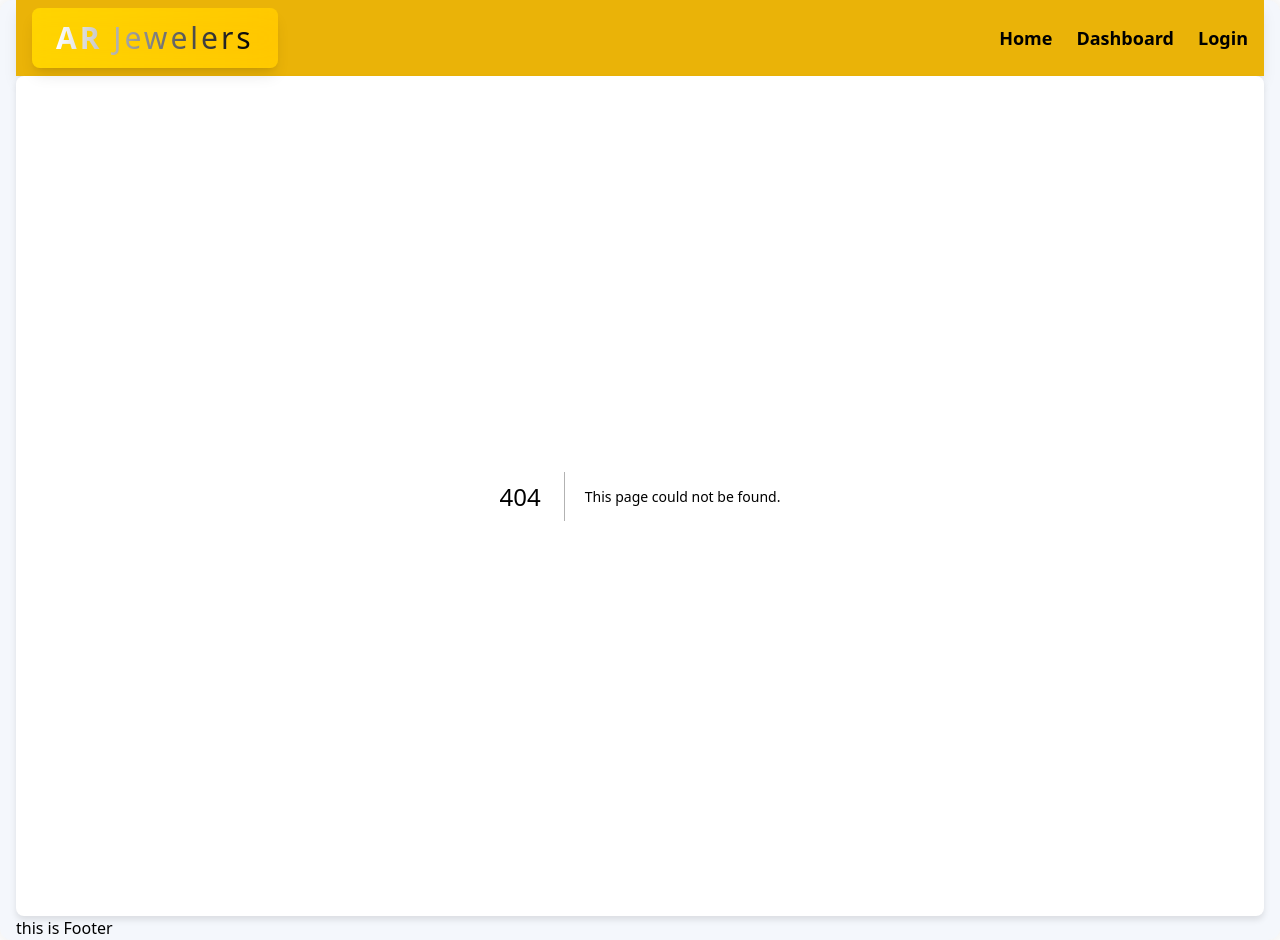
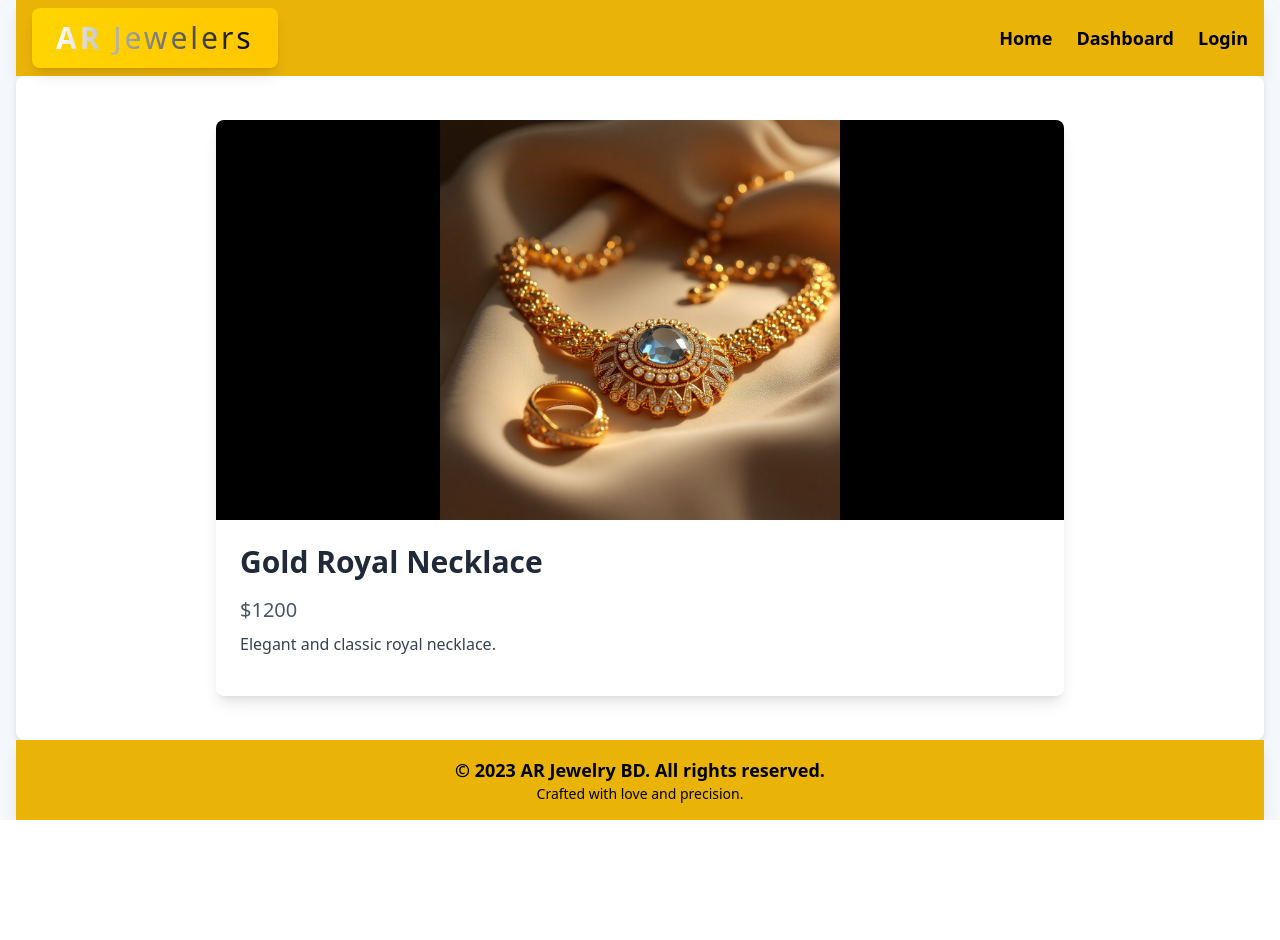
Before and after one commit to MuhammadRafiulIslam9803/GoldenVault, a Next.js app: page /product/1 in a window 1280 px wide. Before the commit this address had no page. After the commit the page ends 820 px from the top, so only its background shows below. Built offline with nearby package versions, Linux system fonts and the light colour scheme.

Commit message:
added product details on the product folder based on thos product id

```diff
--- /dev/null
+++ b/src/app/product/[id]/page.js
@@ -0,0 +1,72 @@
+'use client';
+import Image from 'next/image';
+import { useParams } from 'next/navigation';
+import { useRef, useState, useEffect } from 'react';
+
+const products = [
+  { id: 1, name: 'Gold Royal Necklace', price: '$1200', image: '/images/necklace/necklace-1.jpeg', description: 'Elegant and classic royal necklace.' },
+  { id: 2, name: 'Gold Classic Necklace', price: '$1800', image: '/images/necklace/necklace-2.jpeg', description: 'Timeless beauty with modern touch.' },
+  { id: 4, name: 'Gold Luxury Necklace', price: '$2700', image: '/images/necklace/necklace-3.jpeg', description: 'Pure gold with a luxurious finish.' },
+  { id: 9, name: 'Gold Mega Necklace', price: '$800', image: '/images/necklace/necklace-4.jpeg', description: 'Affordable elegance in every shine.' },
+  { id: 5, name: 'Gold Elite Combo Pack', price: '$2799', image: '/images/combo/combo-1.jpeg', description: 'Combo with necklace, earrings, and more.' },
+  { id: 6, name: 'Gold Elite Combo Pack', price: '$2899', image: '/images/combo/combo-2.jpeg', description: 'Exclusive combo with designer elements.' },
+  { id: 7, name: 'Gold Elite Combo Pack', price: '$2999', image: '/images/combo/combo-3.jpeg', description: 'High-end combo with pure gold pieces.' },
+  { id: 8, name: 'Gold Elite Combo Pack', price: '$3599', image: '/images/combo/combo-4.jpeg', description: 'Best seller with royal combo items.' },
+];
+
+export default function ProductDetails() {
+  const { id } = useParams();
+  const product = products.find(p => p.id === parseInt(id));
+  const imageRef = useRef(null);
+  const [scale, setScale] = useState(1);
+
+  useEffect(() => {
+    const handleWheel = (e) => {
+      if (imageRef.current && imageRef.current.contains(e.target)) {
+        e.preventDefault();
+        const delta = e.deltaY > 0 ? -0.1 : 0.1;
+        setScale(prev => {
+          let newScale = prev + delta;
+          if (newScale < 1) newScale = 1;
+          if (newScale > 3) newScale = 3;
+          return newScale;
+        });
+      }
+    };
+
+    window.addEventListener('wheel', handleWheel, { passive: false });
+    return () => window.removeEventListener('wheel', handleWheel);
+  }, []);
+
+  if (!product) {
+    return <div className="p-6 text-center text-red-600">Product not found!</div>;
+  }
+
+  return (
+    <div className="max-w-4xl mx-auto p-6">
+      <div className="bg-white rounded-lg shadow-lg overflow-hidden">
+        <div
+          ref={imageRef}
+          className="w-full h-[400px] overflow-hidden flex justify-center items-center bg-black"
+        >
+          <Image
+            src={product.image}
+            alt={product.name}
+            width={800}
+            height={600}
+            style={{
+              transform: `scale(${scale})`,
+              transition: 'transform 0.2s ease-in-out',
+            }}
+            className="object-contain max-h-full"
+          />
+        </div>
+        <div className="p-6">
+          <h1 className="text-3xl font-bold text-gray-800 mb-4">{product.name}</h1>
+          <p className="text-xl text-gray-600 mb-2">{product.price}</p>
+          <p className="text-gray-700 mb-4">{product.description}</p>
+        </div>
+      </div>
+    </div>
+  );
+}
--- a/src/components/Carsusel/Carousel.js
+++ b/src/components/Carsusel/Carousel.js
@@ -32,7 +32,7 @@ const Carousel = () => {
 
     return (
         <div className="relative text-center mb-12">
-            <div className="absolute top-1/4 left-0 right-0 flex justify-between px-4 py-2 z-10">
+            <div className="absolute top-2/4 left-0 right-0 flex justify-between px-4 py-2 z-10">
                 <button
                     onClick={prevImage}
                     className="px-4 py-2 rounded-lg hover:bg-yellow-700"
@@ -50,13 +50,13 @@ const Carousel = () => {
                         className='text-amber-700 hover:text-white' />
                 </button>
             </div>
-            <div className="absolute top-2/4 left-0 right-0 px-6 py-4 z-10 text-center">
-                <h1 className="text-4xl font-extrabold text-transparent bg-clip-text bg-gradient-to-r from-yellow-500 via-orange-400 to-yellow-600 leading-tight tracking-wide mb-6 drop-shadow-lg">
+            <div className="absolute top-3/4 left-0 right-0 px-6 py-4 z-10 text-center">
+                <h5 className="text-xl font-extrabold text-transparent bg-clip-text bg-gradient-to-r from-yellow-500 via-orange-400 to-yellow-600 leading-tight tracking-wide mb-6 drop-shadow-lg">
                     Explore our premium collection of exquisite gold jewelry,
                     <br />
                     crafted to perfection for every occasion. Discover timeless elegance and unmatched quality.
-                </h1>
-                <p className="text-2xl text-white font-semibold opacity-90 drop-shadow-md max-w-3xl mx-auto">
+                </h5>
+                <p className=" text-sm text-white font-semibold opacity-90 drop-shadow-md max-w-3xl mx-auto">
                     Embellish your moments with luxury that lasts a lifetime.
                 </p>
             </div>
--- a/src/components/Footer/Footer.js
+++ b/src/components/Footer/Footer.js
@@ -2,8 +2,10 @@ import React from 'react';
 
 const Footer = () => {
     return (
-        <div>
-           <h1>this is Footer</h1>
+        <div className='
+        bg-yellow-500 text-black text-center py-4 shadow-lg w-full'>
+            <p className='text-lg font-semibold'>© 2023 AR Jewelry BD. All rights reserved.</p>
+            <p className='text-sm'>Crafted with love and precision.</p>
         </div>
     );
 };
```
